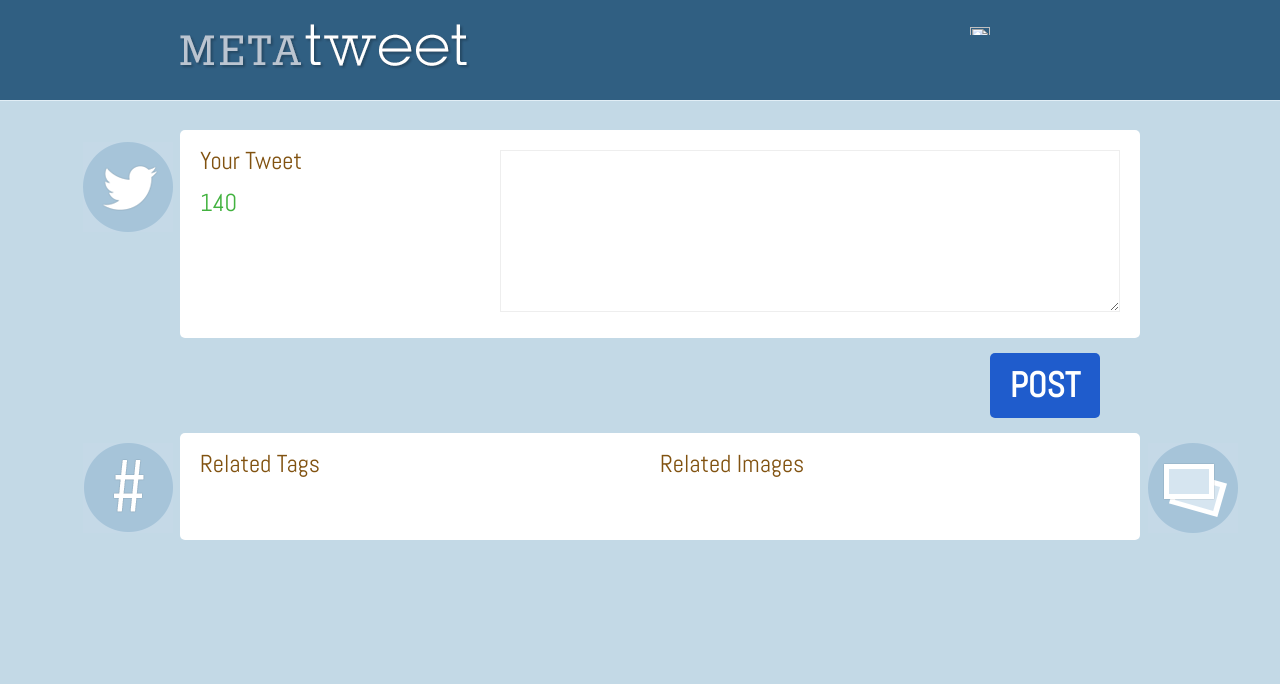
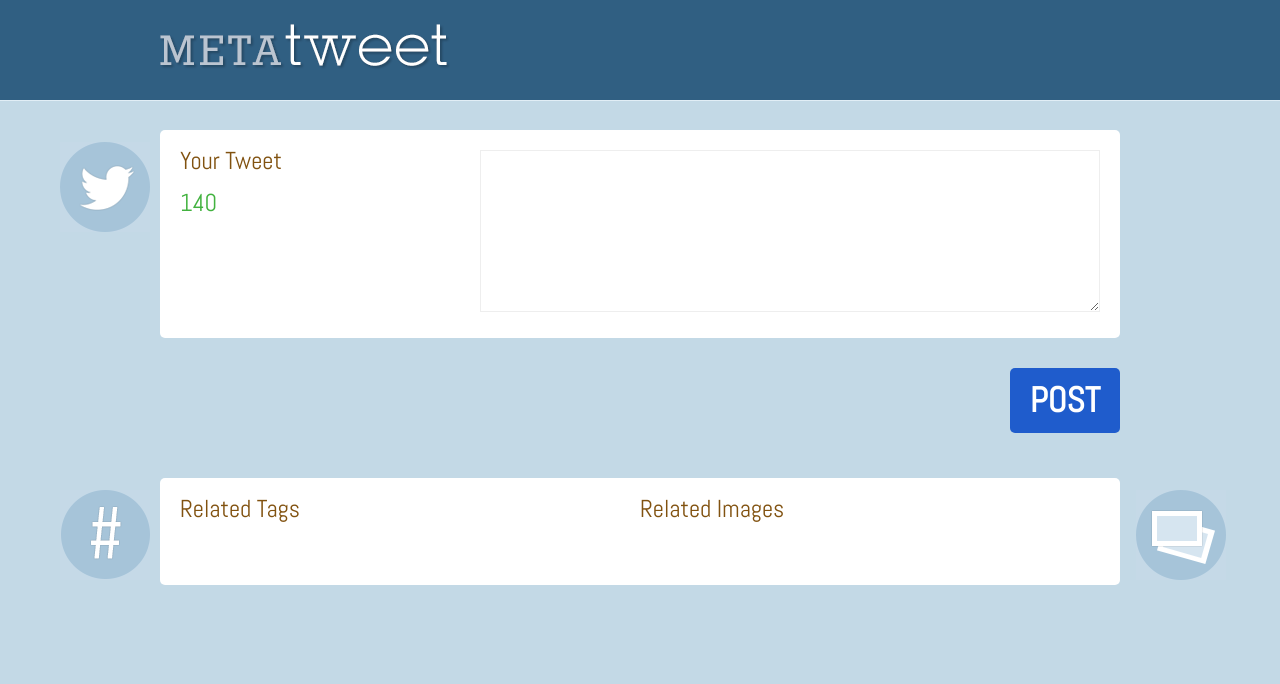
Before and after one commit to raymonst/IOLab-project-02, a Flask app: template templates/index.html in a window 1280 px wide. Shown: the top 684 px of the page. Run offline with Flask 2, Linux system fonts and the light colour scheme; the template is opened without the code that fills it, so the values that code supplies are empty.

Commit message:
css edits

```diff
--- a/static/css/style.css
+++ b/static/css/style.css
@@ -9,7 +9,7 @@ table{border-collapse:collapse;}
 
 /* global */
 
-body 												{background: url(../images/bg.png) 0 0 repeat-x, url(../images/icon-tweet.png) 7% 142px no-repeat, url(../images/icon-tags.png) 7% 443px no-repeat, url(../images/icon-photos.png) 96.5% 443px no-repeat; background-color:#c3d9e6; font-family:'Abel',sans-serif; font-size:1em; line-height:1.3;}
+body 												{background: url(../images/bg.png) 0 0 repeat-x, url(../images/icon-tweet.png) 5% 142px no-repeat, url(../images/icon-tags.png) 5% 490px no-repeat, url(../images/icon-photos.png) 95.5% 490px no-repeat; background-color:#c3d9e6; font-family:'Abel',sans-serif; font-size:1em; line-height:1.3;}
 a:link,
 a:visited										    {color:#1f5ccc; text-decoration:none;}
 a:hover,
@@ -19,7 +19,7 @@ table td										    {}
 
 h1												    {color:#fff; display:none; font-size:4.5em; letter-spacing:-1px; margin:0 0 30px 0; text-indent:-999em;}
 h2												    {color:#815210; font-size:1.75em; margin:0 0 10px 0;}
-h3												    {font-size:1em;}
+h3												    {font-size:1em; margin:0 0 5px 0; text-transform:uppercase;}
 h4												    {}
 h5												    {}
 h6												    {}
@@ -42,9 +42,11 @@ textarea											{border:1px solid #eee; color:#666; height:150px; margin-top:
 
 #logo												{display:block; height:100px; margin:0 0 30px 0;}
 
+
+
 /* container */
 
-#container											{font-size:.875em; margin:0 auto 60px; padding:0 20px 40px 20px; width:920px;}
+#container											{font-size:.875em; margin:0 auto 60px; padding:0 20px 40px 20px; width:960px;}
 .section											{background:#fff;
 													-webkit-border-radius:5px;
 													-moz-border-radius:5px;
@@ -58,7 +60,7 @@ textarea											{border:1px solid #eee; color:#666; height:150px; margin-top:
 													padding:15px 20px 20px 20px;
 													margin:0 0 30px 0;
 													width:920px;}
-.section:hover										{background:#fcfaed;}
+.section:hover										{background:#f8f1c2;}
 .section .c-01										{float:left; width:300px;}
 .section .c-02										{float:left; font-size:1.25em; width:620px;}
 
@@ -66,7 +68,9 @@ textarea											{border:1px solid #eee; color:#666; height:150px; margin-top:
 .section .section .c-01								{float:none;}
 .section .section .c-02								{float:none; width: 450px;}
 
-/* #section-tweet										{background:url(../images/bg-twitter.png) -80px 80px no-repeat #fff;} */
+
+
+/* sections */
 
 #tweet-character-count								{color:#42b23f; font-size:1.75em;}
 .negative											{color:#da3c30 !important;}
@@ -75,6 +79,7 @@ textarea											{border:1px solid #eee; color:#666; height:150px; margin-top:
 
 #tweet-tags a										{display:block;}
 #tweet-tags a:hover									{background:#1f5ccc; color:#fff;}
+#tweet-tags .item									{display:none;}
 
 #tweet-images a										{display:block;}
 #tweet-images .item									{display:none; float:left; height:75px; margin:0 10px 10px 0;width:75px;}
@@ -88,7 +93,7 @@ textarea											{border:1px solid #eee; color:#666; height:150px; margin-top:
 													font-size:2.5em;
 													font-weight:bold;
                                                     float: right;
-													margin: -15px 0px 15px 0px;
+													margin:0 0px 45px 0px;
 													padding:10px 20px;
 													-webkit-transition:color .3s, background-color .3s;
 													-moz-transition:color .3s, background-color .3s;
@@ -103,10 +108,20 @@ textarea											{border:1px solid #eee; color:#666; height:150px; margin-top:
 
 
 
+/* notification */
+
+.notification 										{color:#fff; font-size:1em; line-height:2.5; margin:0; overflow:auto; position:absolute; right:20px; text-align:left; top:20px; width:300px; z-index: 101;}
+#notification-name 									{float:left; height:45px; padding:3px 10px 0 0; text-align:right; width:242px;}
+#notification-image 								{float:left; width:48px;}
+#tweets 											{background:#1f4c6e; border-bottom:1px solid #e1eef6; color:#fff; display:none; padding:20px; position:absolute; right:20px; top:68px; width:260px; z-index:102;}
+.tweet 												{margin:0 0 5px 0;}
+
+
+
 /* responsive design css rules */
 
 @media screen and (max-width:480px) {
-body 												{background: url(../images/bg-s.png) 0 0 repeat-x #c3d9e6; font-size:.75em;}
+body 												{background: url(../images/bg-s.png) 0 0 repeat-x #c3d9e6; font-size:.875em;}
 #logo												{height:50px; margin:0 0 20px 0; width:auto;}
 #container 											{padding:0 10px 40px 10px; width:300px;}
 #related 											{margin:0 0 30px 0;}
@@ -122,7 +137,7 @@ textarea											{height:100px; width:270px;}
 													}
 
 @media screen and (min-width:480px) and (max-width:800px) {
-body 												{background: url(../images/bg.png) 0 0 repeat-x, url(../images/icon-tweet.png) 5% 142px no-repeat, url(../images/icon-tags.png) 5% 453px no-repeat, url(../images/icon-photos.png) 5% 566px no-repeat; background-color:#c3d9e6; font-size:.875em;}
+body 												{background: url(../images/bg.png) 0 0 repeat-x, url(../images/icon-tweet.png) 5% 142px no-repeat, url(../images/icon-tags.png) 5% 495px no-repeat, url(../images/icon-photos.png) 5% 600px no-repeat; background-color:#c3d9e6; font-size:.875em;}
 #container 											{width:400px;}
 .section 											{width:360px;}
 .section .c-01 										{width:360px;}
@@ -134,7 +149,7 @@ textarea	 										{height:100px; width:350px;}
 													}
 
 @media screen and (min-width:800px) and (max-width:1024px) {
-body 												{background: url(../images/bg.png) 0 0 repeat-x, url(../images/icon-tweet.png) 5% 142px no-repeat, url(../images/icon-tags.png) 5% 391px no-repeat, url(../images/icon-photos.png) 95.5% 391px no-repeat; background-color:#c3d9e6;}
+body 												{background: url(../images/bg.png) 0 0 repeat-x, url(../images/icon-tweet.png) 5% 142px no-repeat, url(../images/icon-tags.png) 5% 440px no-repeat, url(../images/icon-photos.png) 95.5% 440px no-repeat; background-color:#c3d9e6;}
 #container 											{width:660px;}
 .section 											{width:620px;}
 .section .c-01 										{width:160px;}
@@ -152,23 +167,3 @@ textarea											{height:100px; width:450px;}
 strong											    {font-weight:bold;}
 em													{font-style:italic;}
 .cb													{clear:both;}
-.notification {
-    position: absolute;
-    z-index: 101;
-    top: 0;
-    right: 0;
-    text-align: left;
-    line-height: 2.5;
-    overflow: hidden;
-    width:310px;
-    color:#fff;
-    font-size:1.25em;
-    margin:15px 0 10px 0;
-}
-#tweets {
-	margin: 50px 0 0 0;
-    width: 200px;
-}
-.tweet {
-    padding: 10px;
-}
--- a/static/js/script.js
+++ b/static/js/script.js
@@ -1,38 +1,53 @@
 //--------------------------------------------------------------------------------------------------------------
 
-var delay = (function(){
-  var timer = 0;
-  return function(callback, ms){
-    clearTimeout (timer);
-    timer = setTimeout(callback, ms);
-  };
+var delay = (function() {
+	var timer = 0;
+	return function(callback, ms) {
+		clearTimeout (timer);
+		timer = setTimeout(callback, ms);
+	};
 })();
 
 
 //--------------------------------------------------------------------------------------------------------------
+
 var selection = '';
 
 var tweet = {
 
     init : function() {
+
     	$("#tweet-main").keyup(function() {
     		tweet.updateCount();
     		tweet.getTagsAndImages();
-    	}).mouseup(tweet.getTagsAndImages);
+    	}).mouseup(function() {
+    		tweet.getTagsAndImages();
+    	});
 
-        $("#tweet-post").click(function(){
+        $("#tweet-post").click(function() {
             tweet.updateStatus();
             return false;
         })
+
+        tweet.seeTweets();
+
     },
 
     getTagsAndImages : function() {
         var range = $("#tweet-main").getSelection();
-        if(range.text && range.text != selection) {
+        if (range.text && range.text != selection) {
             selection = range.text;
             tweet.tags();
             tweet.images();
         }
+    },
+
+    seeTweets : function() {
+	    $("#notification-image").mouseenter(function() {
+			$("#tweets").fadeIn(100);
+	    }).mouseleave(function() {
+			$("#tweets").fadeOut(100);
+	    });
     },
 
     tags : function(e) {
@@ -57,7 +72,7 @@ var tweet = {
     		error: function(xhr, status, error) {
     		    $('#tweet-tags').prepend('error loading tags');
     		    $("#tweet-tags .loader").fadeOut(300);
-    		}
+     		}
         });
     	$("#tweet-tags").show();
     	return false;
@@ -68,13 +83,13 @@ var tweet = {
 	    $("#tweet-tags a").on({
 		    click: function(self) {
 		    	self = $(this);
-		    	tag = self.attr('href');
+		    	tag = '#' + self.attr('href');
 		    	if (!(self.hasClass('added'))) {
 				    self.animate({
 				    	opacity: 0.2
 				    }, 100)
 				    .addClass('added');
-				    newValue = $("#tweet-main").val() + ' #' + tag;
+				    newValue = $("#tweet-main").val() + ' ' + tag;
 		    	} else {
 				    self.animate({
 				    	opacity: 1
--- a/templates/index.html
+++ b/templates/index.html
@@ -18,7 +18,21 @@
 <body>
 
     <div class="notification">
-        {{ user.screen_name }} <img src="{{ user.profile_image_url }}" height="20" width="20"/>
+    	<div id="notification-name">{{ user.screen_name }}</div>
+    	<div id="notification-image"><a href="#"><img src="{{ user.profile_image_url }}"/></a></div>
+    </div>
+    <div id="tweets">
+        <h3>Recent Tweets</h3>
+            <div class="tweet">Vivamus luctus elit sit amet mi.</div>
+            <div class="tweet">Vivamus luctus elit sit amet mi.</div>
+            <div class="tweet">Vivamus luctus elit sit amet mi.</div>
+            <div class="tweet">Vivamus luctus elit sit amet mi.</div>
+            <div class="tweet">Vivamus luctus elit sit amet mi.</div>
+<!--
+        {% for t in tweets %}
+            <div class="tweet">{{ t.text }}</div>
+        {% endfor %}
+-->
     </div>
 
 	<div id="container">
@@ -34,7 +48,7 @@
 	        	<textarea id="tweet-main"></textarea>
     	    </div>
     	</div>
-       <a href="#" target="_blank" id="tweet-post">POST</a>
+    	<a href="#" target="_blank" id="tweet-post">POST</a>
     	<div class="section" id="related">
 
     	    <div class="section">
@@ -61,16 +75,7 @@
     	    </div>
     	</div>
 
-
-<!--
-        <div id="tweets">
-            <h3>Recent Tweets</h3>
-            {% for t in tweets %}
-                <div class="tweet">{{ t.text }}</div>
-            {% endfor %}
-        </div>
 	</div>
--->
 
 </body>
 </html>
```
